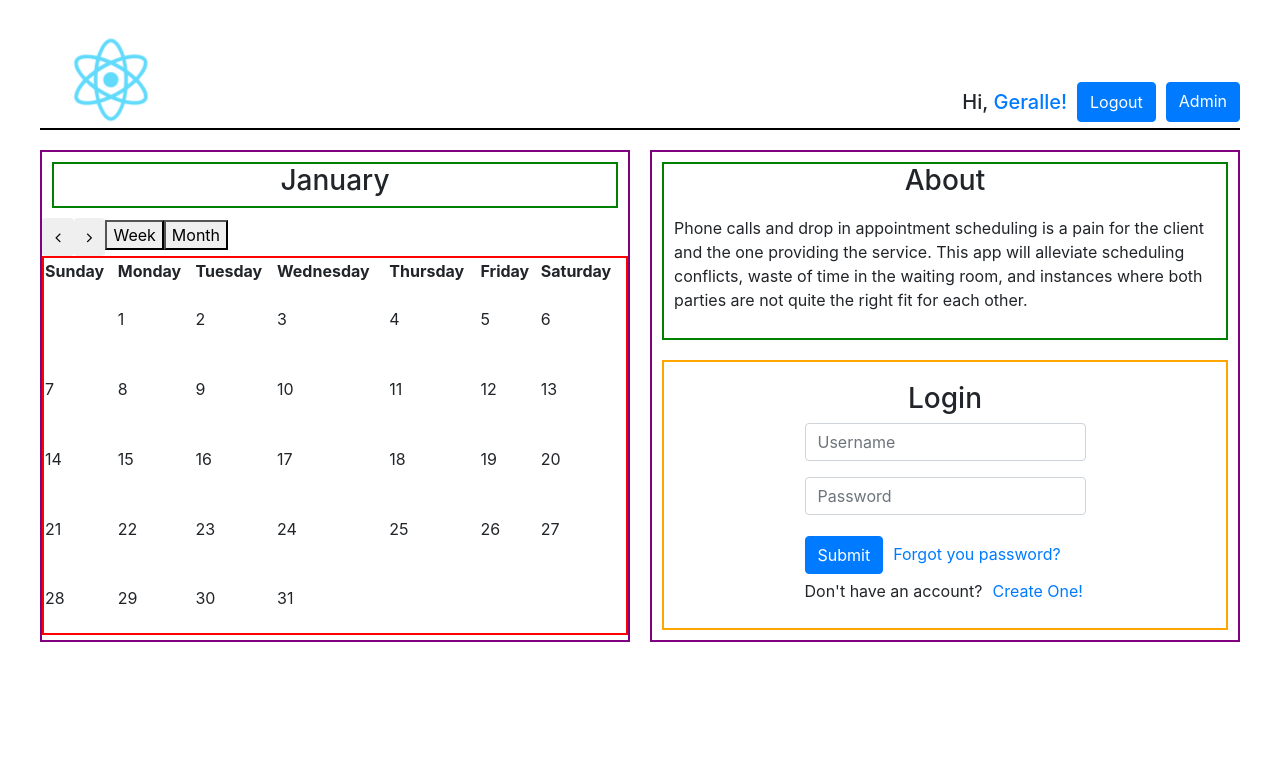
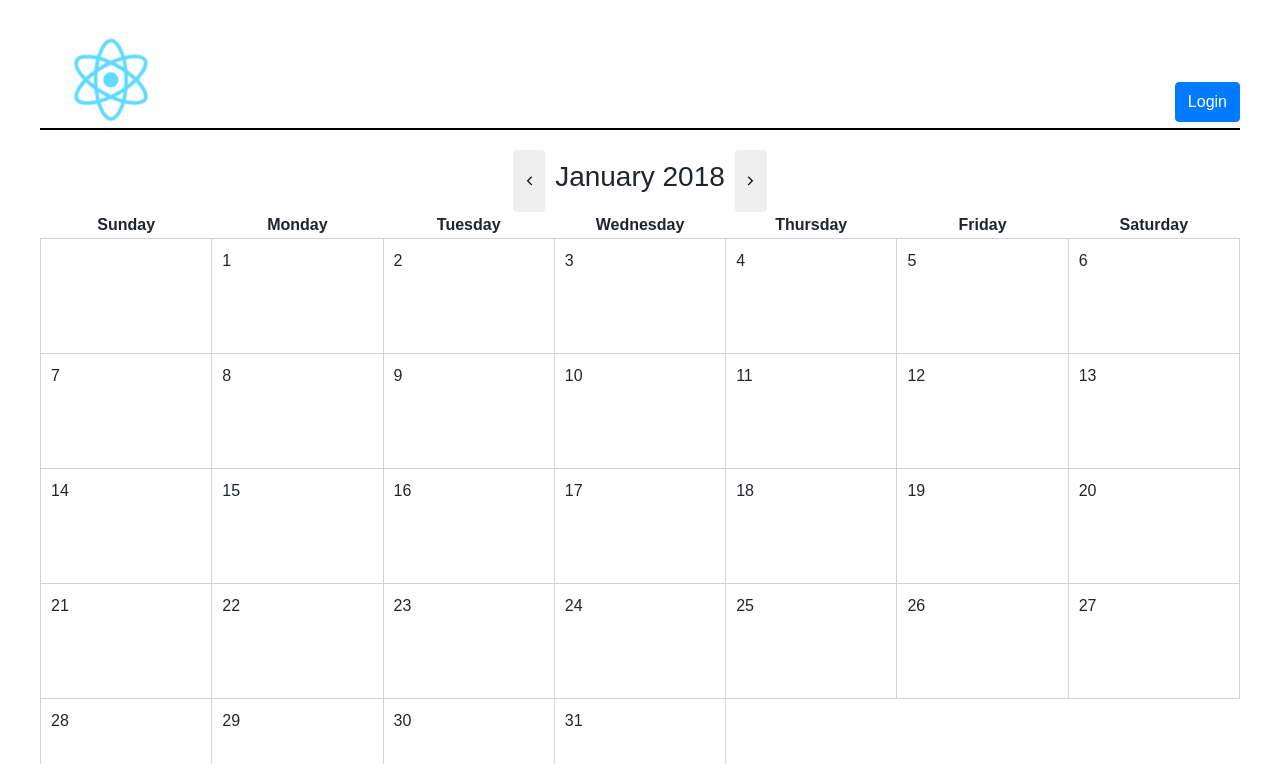
Before and after one commit to geralle/capstone, a React (Create React App) app: page / in a window 1280 px wide. Shown: the top 764 px of the page. Built offline with nearby package versions, Linux system fonts and the light colour scheme.

Commit message:
tested some collapse/ before client login

```diff
--- a/package.json
+++ b/package.json
@@ -4,13 +4,14 @@
   "main": "app.js",
   "private": true,
   "dependencies": {
-    "bootstrap": "^4.0.0",
     "dotenv": "^4.0.0",
     "font-awesome": "^4.7.0",
     "google-client-api": "^1.0.4",
     "jquery": "^3.3.1",
     "popper.js": "^1.12.9",
     "react": "^16.2.0",
+    "react-bootstrap": "^0.32.1",
+    "react-collapsible": "^2.0.4",
     "react-dom": "^16.2.0",
     "react-router-dom": "^4.2.2",
     "react-scripts": "1.1.0"
--- a/src/components/Header.js
+++ b/src/components/Header.js
@@ -11,11 +11,11 @@ class Header extends Component {
          <img src={logo} className="App-logo" alt="logo" />
         </Link>
          <div className="logged-in-user">
-            <h5>Hi, <Link to='/myaccount'>Geralle!</Link></h5>
-            <button className="logout-btn btn btn-primary">Logout</button>
-            <Link to='/admin' className="admin-login-btn btn btn-primary">
+            {/* <h5>Hi, <Link to='/myaccount'>Geralle!</Link></h5> */}
+            <button className="logout-btn btn btn-primary">Login</button>
+            {/* <Link to='/admin' className="admin-login-btn btn btn-primary">
               Admin
-            </Link>
+            </Link> */}
          </div>
        </header>
     );
--- a/src/components/Homepage.js
+++ b/src/components/Homepage.js
@@ -8,10 +8,10 @@ class Main extends Component {
     return (
       <div className="main-container">
         <Calendar />
-        <div className="about-logins">
+        {/* <div className="about-logins">
           <About />
           <LoginCreate/>
-        </div>
+        </div> */}
       </div>
     );
   }
--- a/src/components/admin/AdminDashboard.js
+++ b/src/components/admin/AdminDashboard.js
@@ -1,16 +1,46 @@
 import React, { Component } from 'react';
+import Events from './Events'
 
 class AdminDashboard extends Component {
 
-  somethingCool(){
+  mapEvents(){
+    return this.props.events.map((data,index)=>{
+      var fullStartDT = new Date(data.start.dateTime)
+      var fullEndDT = new Date(data.end.dateTime)
+      var startTime = this.formatTime(fullStartDT)
+      var endTime = this.formatTime(fullEndDT)
+      return <Events
+                eventsName={data.summary}
+                eventStartTime={startTime}
+                eventEndTime={endTime}
+                key={index}
+              />
+    })
+  }
+
+  formatTime(fullDT){
+    var hours = fullDT.getHours()
+    var minutes = fullDT.getMinutes() + ''
+    if(minutes.length<2){
+      minutes = minutes +'0'
+    }
+    var time = hours + ":" + minutes
+    return time
+  }
+
+  events(){
     console.log('dashboard/events',this.props.events)
   }
 
   render() {
     return (
       <div>
-        {this.somethingCool()}
+        {this.events()}
         <h2>Admin Dashboard</h2>
+        <div className="event-container">
+          <h2>Events</h2>
+          {this.mapEvents()}
+        </div>
 
       </div>
     );
--- /dev/null
+++ b/src/components/admin/Events.js
@@ -0,0 +1,15 @@
+import React, { Component } from 'react';
+
+class Events extends Component {
+
+  render() {
+    return (
+      <div className="event-schedule">
+        <p className="event-name">{this.props.eventsName}</p>
+        <p className="event-times">{this.props.eventStartTime}-{this.props.eventEndTime}</p>
+      </div>
+    );
+  }
+}
+
+export default Events;
--- a/src/components/client/Calendar.js
+++ b/src/components/client/Calendar.js
@@ -1,4 +1,5 @@
-import React, { Component } from 'react';
+import React, { Component } from 'react'
+import Collapsible from 'react-collapsible';
 
 class Calendar extends Component {
   constructor(){
@@ -130,7 +131,7 @@ class Calendar extends Component {
     var fillerDayLength = selectedMonth[1].numDay
     for(var filler=0;filler<fillerDayLength;filler++){
       var calendarDay = document.createElement('td')
-      calendarDay.setAttribute('className','day-'+filler)
+      calendarDay.setAttribute('className','date-num day-'+filler)
       calendarRow.append(calendarDay)
     }
     var dayCounter = fillerDayLength
@@ -139,12 +140,22 @@ class Calendar extends Component {
       if(dayCounter<=7){
         if(reset===true){
           calendarRow = document.createElement('tr')
+          var collapsible = document.createElement('Collapsible')
+          collapsible.setAttribute('trigger', 'more')
+          var eventContainer = document.createElement('ul')
+          var event = document.createElement('li')
+          // <Collapsible trigger="Sunday">
+          //   <p>10:30</p>
+          // </Collapsible>
+          // <ul>
+          //   <li>hi</li>
+          // </ul>
           calendarRow.setAttribute('className', 'row-'+rowCounter)
           calendarMonth.append(calendarRow)
           reset=false
         }
         var calendarDay = document.createElement('td')
-        calendarDay.setAttribute('className','day-'+i)
+        calendarDay.setAttribute('className','date-num day-'+i)
         calendarDay.innerText=i
         calendarRow.append(calendarDay)
       }
@@ -188,28 +199,41 @@ class Calendar extends Component {
   render() {
     return (
       <div className="calendar">
-        <div className="calendar-title">
-          <h3>{this.state.monthName}</h3>
-        </div>
-        <div>
+
+        <div className="calendar-header">
           <button className="btn previous-month" onClick={()=>this.previousMonth()}>
             <i className="fa fa-angle-left"></i>
           </button>
+          <div className="calendar-title">
+            <h3>{this.state.monthName} {this.state.year}</h3>
+          </div>
           <button className="btn next-month" onClick={()=>this.nextMonth()}>
             <i className="fa fa-angle-right"></i>
           </button>
-          <button className="display-week" >Week</button>
-          <button className="display-month"  >Month</button>
+        </div>
+
+        <div>
           <table className="calendar-container">
             <thead>
               <tr>
-                <th>Sunday</th>
-                <th>Monday</th>
-                <th>Tuesday</th>
-                <th>Wednesday</th>
-                <th>Thursday</th>
-                <th>Friday</th>
-                <th>Saturday</th>
+                {/* <th className="days">
+                  <Collapsible trigger="Sunday">
+                    <p>10:30</p>
+                    <p>10:30</p>
+                    <p>10:30</p>
+                    <p>10:30</p>
+                    <p>10:30</p>
+                    <p>10:30</p>
+                  </Collapsible>
+                </th> */}
+
+                <th className="days">Sunday</th>
+                <th className="days">Monday</th>
+                <th className="days">Tuesday</th>
+                <th className="days">Wednesday</th>
+                <th className="days">Thursday</th>
+                <th className="days">Friday</th>
+                <th className="days">Saturday</th>
               </tr>
             </thead>
             <tbody className="calendar-week"></tbody>
--- a/src/index.css
+++ b/src/index.css
@@ -59,25 +59,44 @@ body {
   margin: 20px 0 0 0;
 }
 
-.calendar, .about-logins{
-  width: 50%;
-  border: 2px solid purple;
+.calendar{
+  width: 100%;
+}
+
+.calendar-header{
+  display:flex;
+  flex-direction: row;
+  justify-content: center;
 }
 
 .calendar-title{
-  display: flex;
-  justify-content: center;
   margin: 10px;
-  border: 2px solid green;
 }
 
 .calendar-container{
-  border: 2px solid red;
   width: 100%;
 }
 
+.days{
+  text-align: center;
+}
+
 td{
-  height: 70px;
+  padding: 10px 0 80px 10px;
+  width: 100px;
+  border: 1px solid lightgrey;
+}
+
+ul {
+  list-style: none
+}
+
+li::before {
+  content: "•";
+  color: red;
+  display: inline-block;
+  width: 1em;
+  margin-left: -2em;
 }
 
 .about-logins{
@@ -140,3 +159,12 @@ td{
 #signout-button{
   display: none;
 }
+
+.event-schedule{
+  display: flex;
+  flex-direction:row;
+}
+
+.event-times{
+  margin-left: 10px;
+}
--- a/src/index.js
+++ b/src/index.js
@@ -4,7 +4,7 @@ import { BrowserRouter } from 'react-router-dom'
 import './index.css';
 import App from './App';
 import registerServiceWorker from './registerServiceWorker';
-import 'bootstrap/dist/css/bootstrap.css';
+// import 'bootstrap/dist/css/bootstrap.css';
 import 'font-awesome/css/font-awesome.css';
 
 ReactDOM.render((
```
Also changed, not shown: notes.txt.
